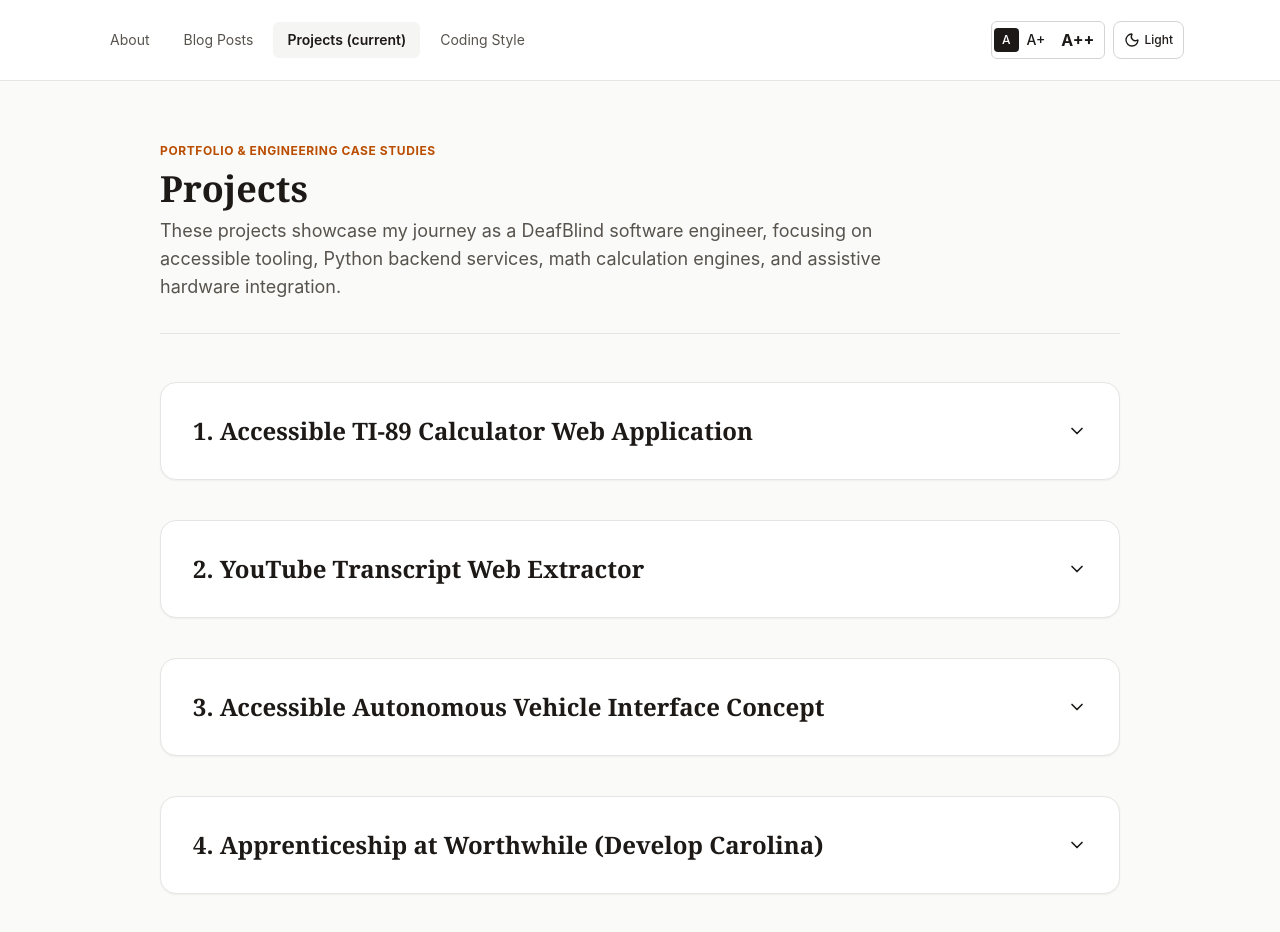
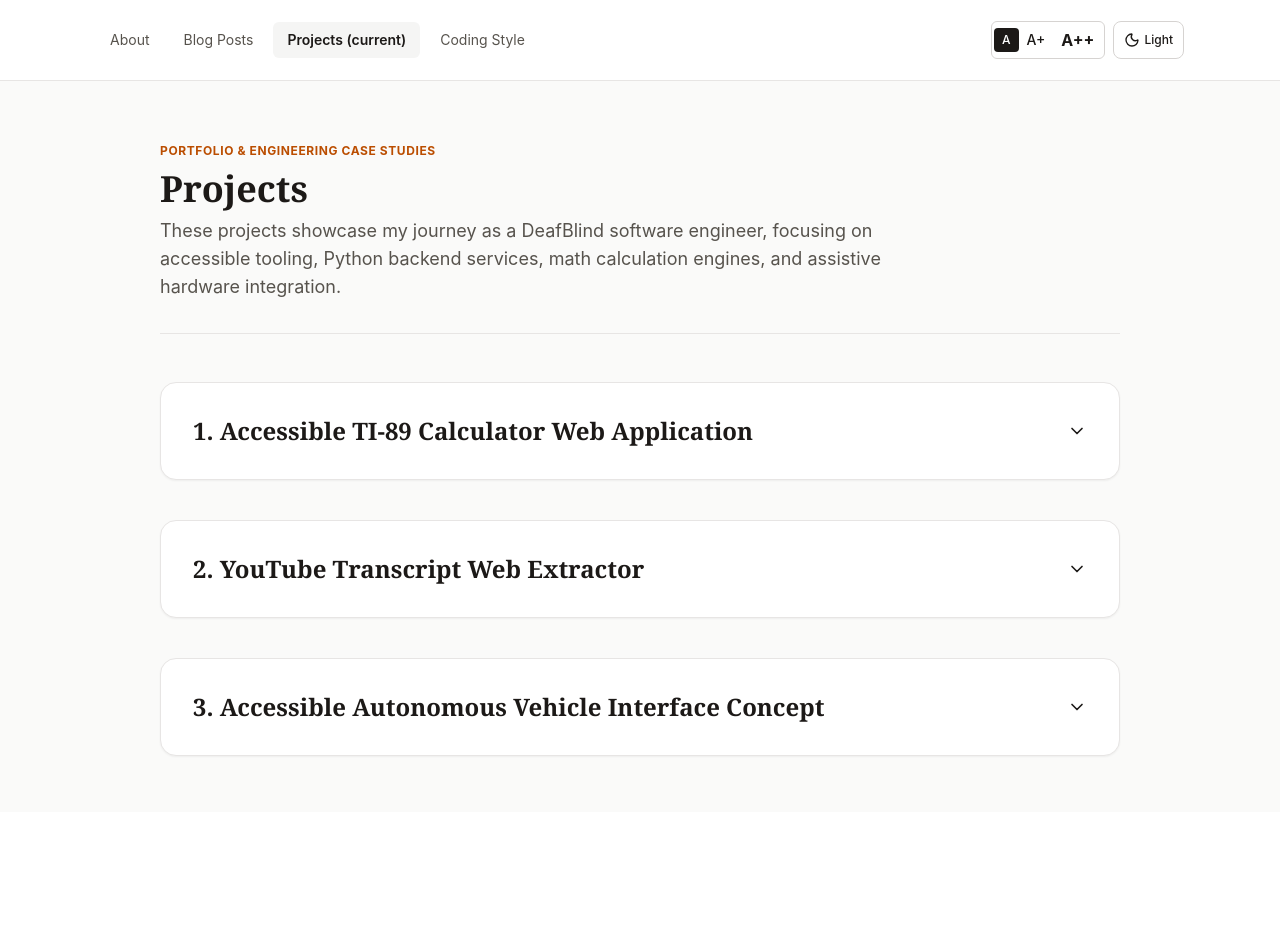
Before and after one commit to mtigzoe/portfolio, a Next.js app: page /projects in a window 1280 px wide. Shown: the top 932 px of the page. After the commit the page ends 812 px from the top, so only its background shows below. Built offline with nearby package versions, Linux system fonts and the light colour scheme.

Commit message:
Remove apprenticeship entry from Projects page

```diff
--- a/app/projects/page.tsx
+++ b/app/projects/page.tsx
@@ -5,7 +5,6 @@ import {
   Calculator,
   Youtube,
   Car,
-  Award,
 } from 'lucide-react';
 
 export const metadata: Metadata = {
@@ -63,22 +62,6 @@ export default function ProjectsPage() {
         'Proposed a software-based remote control interface delivering bidirectional communication between the vehicle and a DeafBlind passenger through standard assistive protocols and tactile feedback.',
       testingApproach:
         'Continuous user persona research and accessibility requirements mapping based on lived DeafBlind experience.',
-    },
-    {
-      id: 'develop-carolina',
-      title: 'Apprenticeship at Worthwhile (Develop Carolina)',
-      category: 'Professional Experience',
-      icon: Award,
-      color: 'text-emerald-700 dark:text-emerald-400 bg-emerald-100 dark:bg-emerald-950/70',
-      summary:
-        'Professional software engineering apprenticeship: practicing agile workflows, database querying with SQL, pair programming, and remote work discipline.',
-      techStack: ['Python', 'MySQL', 'SQL Queries', 'CSV Processing', 'Git & GitHub', 'Agile/Scrum'],
-      problem:
-        'Navigating real-world client requirements, vague initial project specifications, and inaccessible pair programming platforms like CodeWars with screen readers.',
-      solution:
-        'Established structured communication habits with mentors, refined requirements through iterative documentation, extracted database records into CSV reports, and established accessible pair-programming workflows.',
-      testingApproach:
-        'Requirement verification cycles and iterative specification reviews with engineering supervisors.',
     },
   ];
 
```
